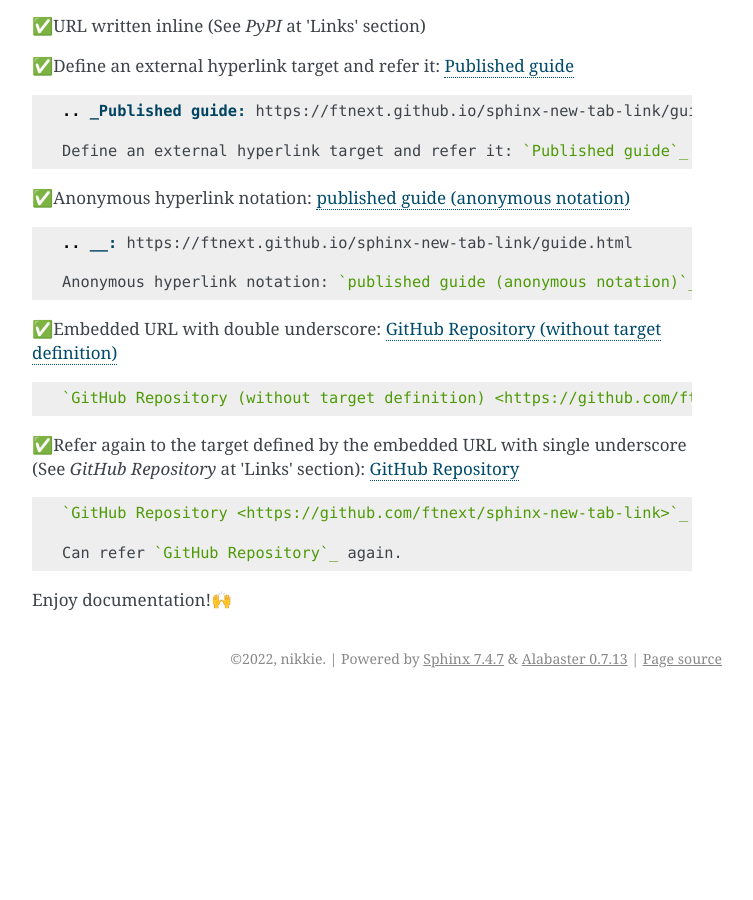
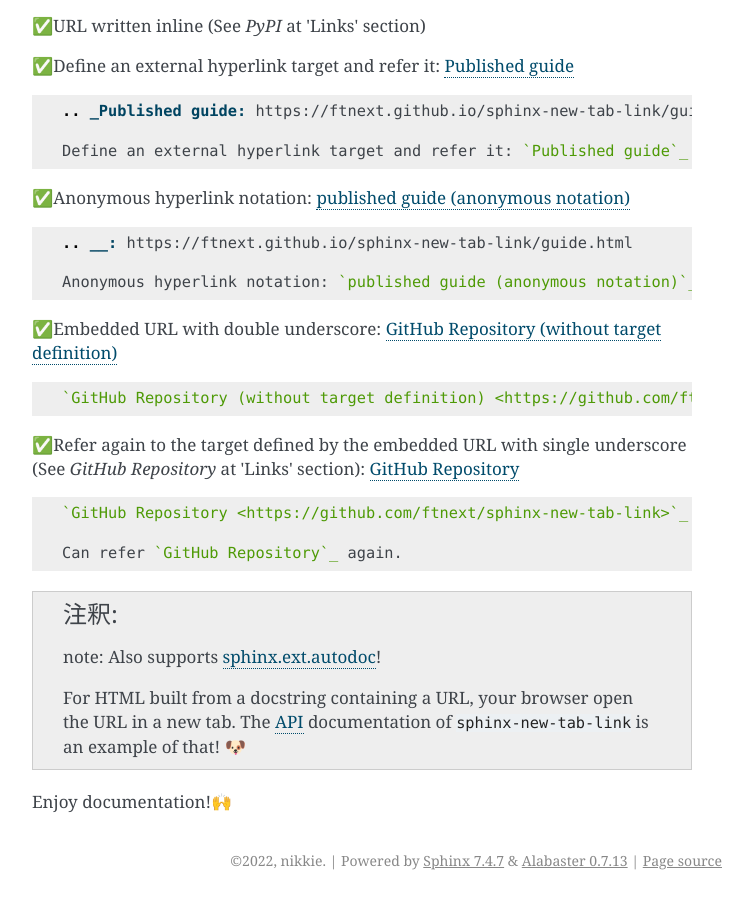
Before and after one commit to ftnext/sphinx-new-tab-link, a Sphinx documentation site: the page built from docs/guide.en.rst, in a window 1280 px wide and 900 px high, scrolled down 1061 px. Shown: the whole window, without its empty margins (388-1141 px from the left). Built offline with Sphinx 7.4.7, drawn with Linux system fonts in a browser that asks for light colours; before the commit the page ends 1759 px from its top, so only the background shows below that.

Commit message:
[docs] en: Translate autodoc support

```diff
--- a/docs/guide.en.rst
+++ b/docs/guide.en.rst
@@ -85,4 +85,9 @@ https://github.com/ftnext/sphinx-new-tab-link
 
     Can refer `GitHub Repository`_ again.
 
+.. note:: note: Also supports `sphinx.ext.autodoc <https://www.sphinx-doc.org/en/master/usage/extensions/autodoc.html>`__!
+
+    For HTML built from a docstring containing a URL, your browser open the URL in a new tab.
+    The :doc:`api` documentation of ``sphinx-new-tab-link`` is an example of that! 🐶
+
 Enjoy documentation!🙌
```
